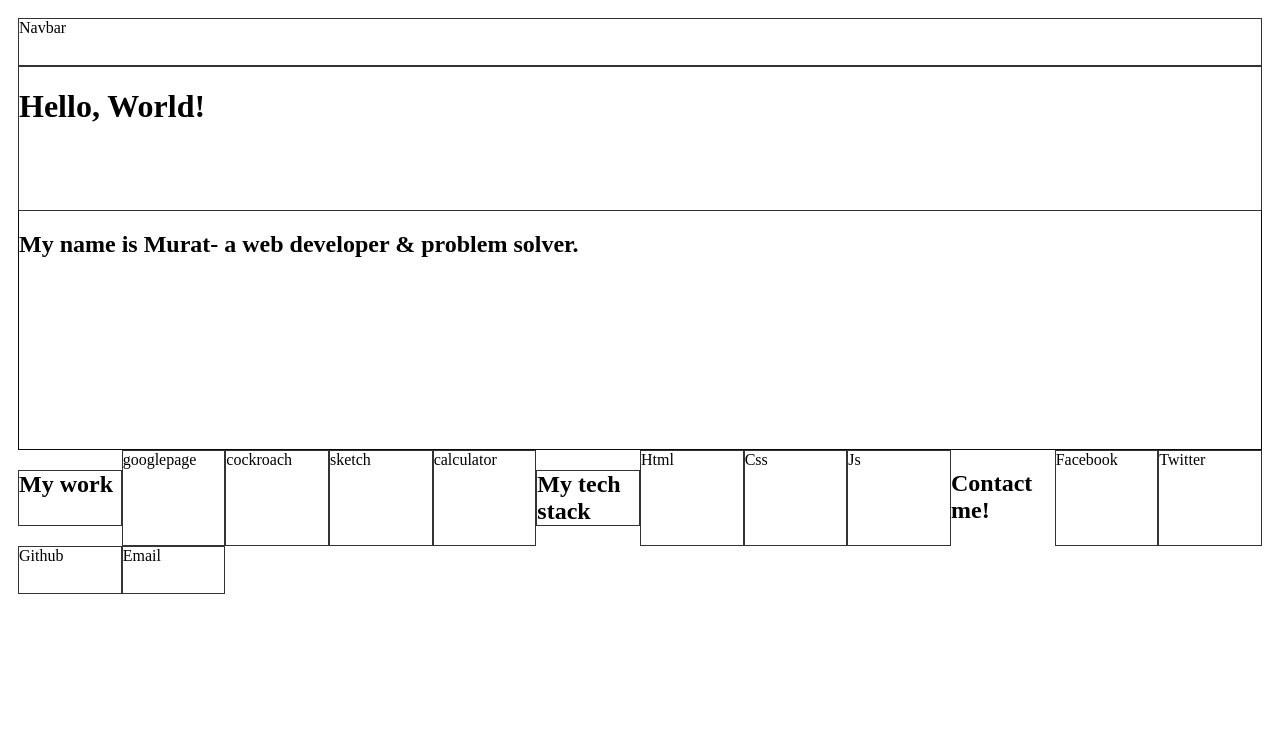
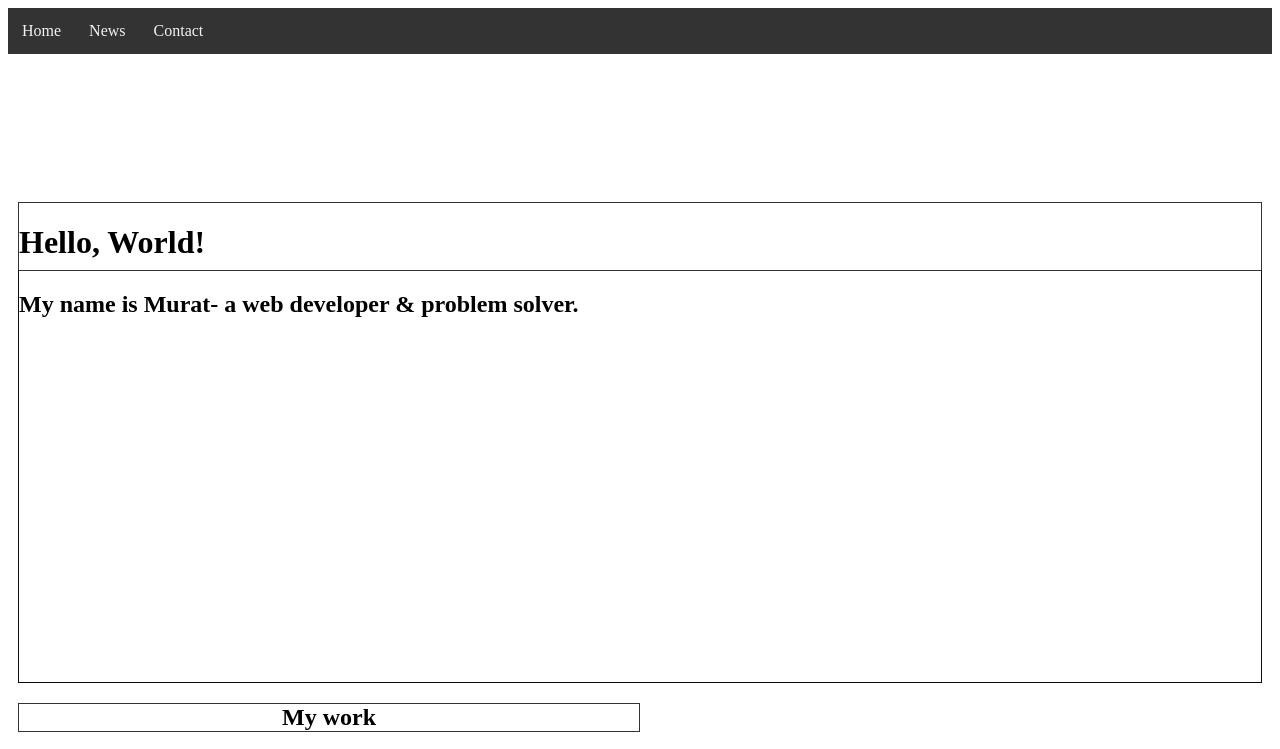
Before and after one commit to muratcan-yuksel/portfolio-website, a plain HTML site: page index.html in a window 1280 px wide. Shown: the top 749 px of the page. Drawn offline with Linux system fonts and the light colour scheme.

Commit message:
added a sticky navbar with js and all

```diff
--- a/index.html
+++ b/index.html
@@ -9,9 +9,13 @@
 
 </head>
 <body>
+    <div id="navbar">
+        <a href="#home">Home</a>
+        <a href="#news">News</a>
+        <a href="#contact">Contact</a>
+      </div>
+  <div id="container">
 
-  <div id="container">
-      <div class="item" id ="navbar">Navbar</div>
   <div class="item" id="hello"><h1>Hello, World!</h1></div>
   <div class= "item" id ="myname"><h2>My name is Murat- a web developer & problem solver.</h2></div>
         <h2 class="item" id ="mywork">My work</h2>
@@ -38,6 +42,6 @@
 
   </div>
 
-
+  <script src="script.js"></script>
 </body>
 </html>
--- /dev/null
+++ b/script.js
@@ -0,0 +1,17 @@
+// When the user scrolls the page, execute myFunction
+window.onscroll = function() {myFunction()};
+
+// Get the navbar
+var navbar = document.getElementById("navbar");
+
+// Get the offset position of the navbar
+var sticky = navbar.offsetTop;
+
+// Add the sticky class to the navbar when you reach its scroll position. Remove "sticky" when you leave the scroll position
+function myFunction() {
+  if (window.pageYOffset >= sticky) {
+    navbar.classList.add("sticky")
+  } else {
+    navbar.classList.remove("sticky");
+  }
+}
--- a/style.css
+++ b/style.css
@@ -1,8 +1,39 @@
+/* Style the navbar */
+#navbar {
+    overflow: hidden;
+    background-color: #333;
+  }
 
+  /* Navbar links */
+  #navbar a {
+    float: left;
+    display: block;
+    color: #f2f2f2;
+    text-align: center;
+    padding: 14px;
+    text-decoration: none;
+  }
+
+  /* Page content */
+  .content {
+    padding: 16px;
+  }
+
+  /* The sticky class is added to the navbar with JS when it reaches its scroll position */
+  .sticky {
+    position: fixed;
+    top: 0;
+    width: 100%;
+  }
+
+  /* Add some top padding to the page content to prevent sudden quick movement (as the navigation bar gets a new position at the top of the page (position:fixed and top:0) */
+  .sticky + .content {
+    padding-top: 60px;
+  }
   #container{
-      max-height: 150vh;
+
       display:grid;
-      grid-template-columns: repeat(12,1fr);
+      grid-template-columns: repeat(24,1fr);
       grid-template-rows: repeat(24,1fr);
       background-color: #ffffff;
       padding: 10px;
@@ -15,23 +46,23 @@
 
 #navbar{
 
-grid-column:1/13;
+grid-column:1/25;
 grid-row:1/2;
 
 }
 
 #hello{
-    grid-column: 1/13;
-    grid-row: 2/10;
+    grid-column: 1/25;
+    grid-row: 3/10;
 }
 
 #myname{
-    grid-column:1/13;
-    grid-row:5/10;
+    grid-column:1/25;
+    grid-row:4/10;
 
 }
 
-/*
+
 #mywork{
     grid-row: 10/11;
     grid-column:1/13;
@@ -94,4 +125,4 @@ grid-row:1/2;
 #email{
     grid-row: 22/23;
     grid-column:7/9;
-}*/
+}
```
